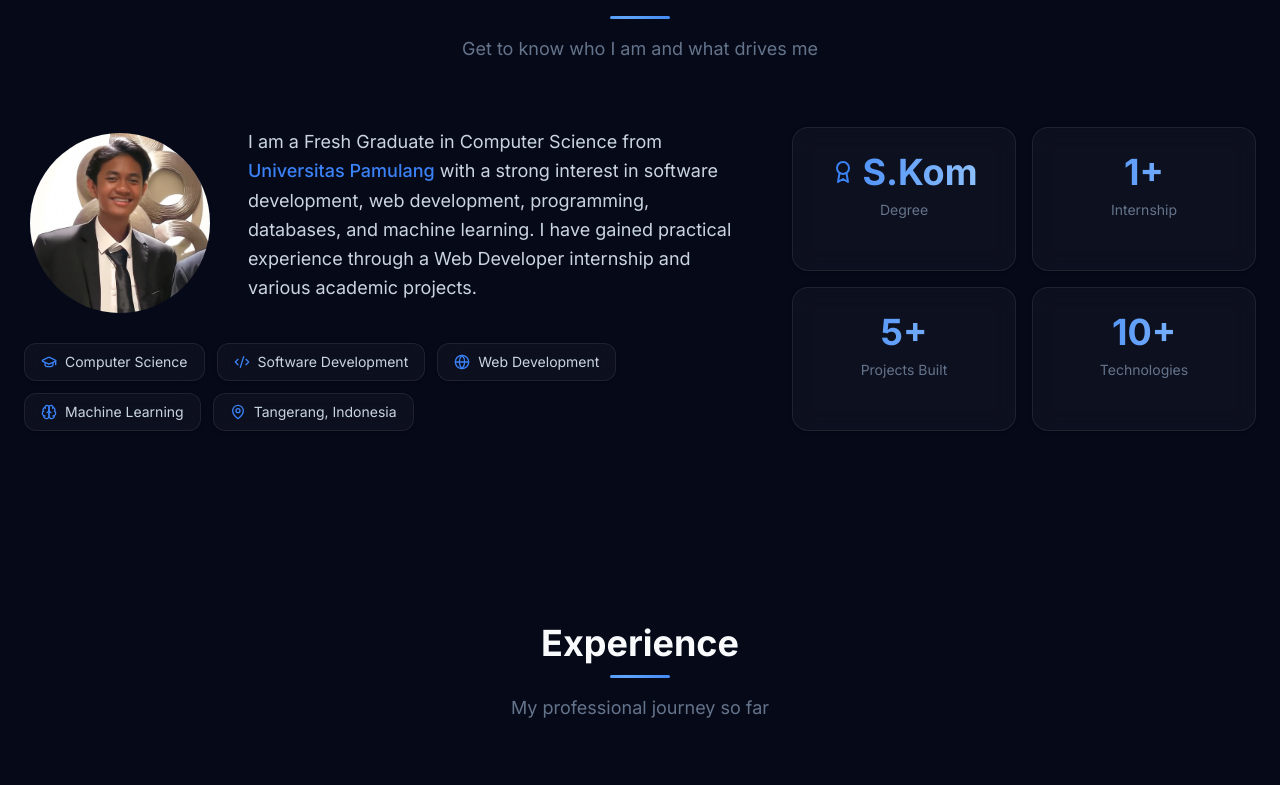
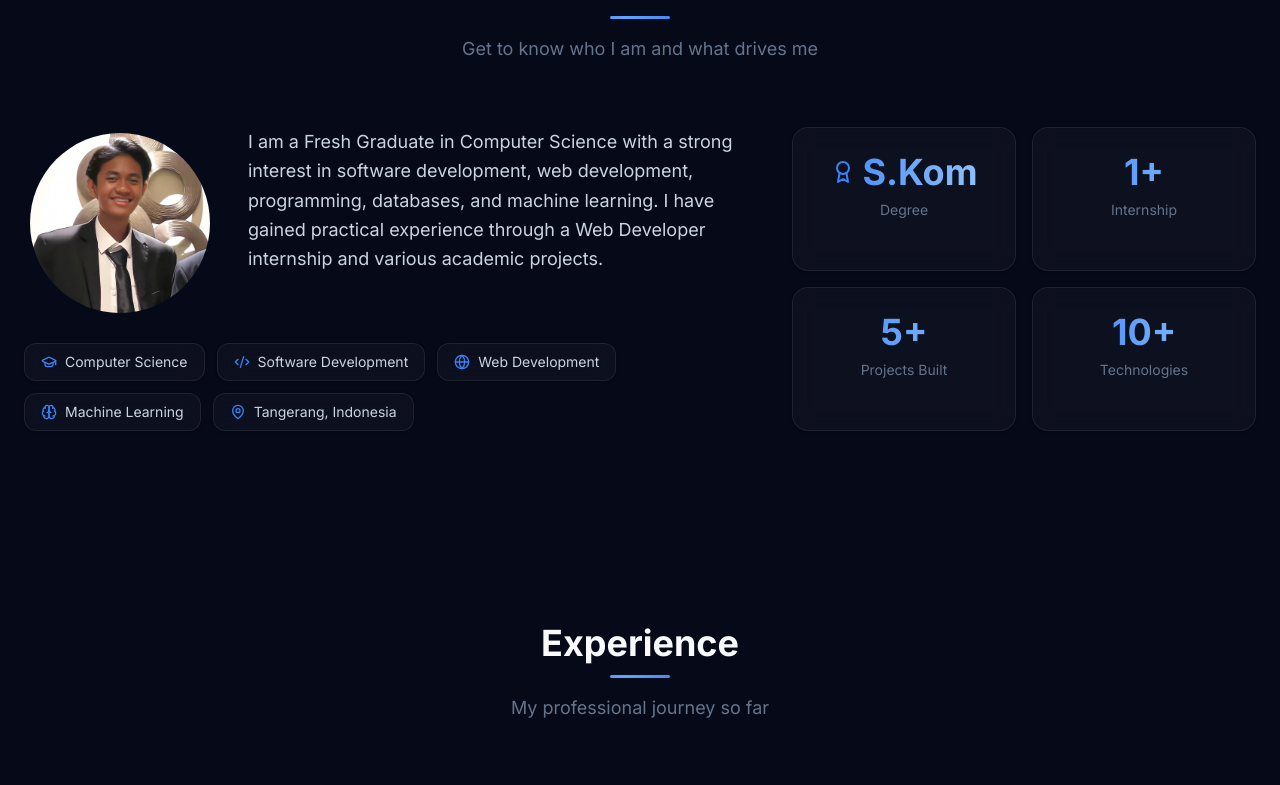
Before and after one commit to doxxy22/My-Portofolio, a React (Vite) app: page / in a window 1280 px wide. Shown: the part 1002-1787 px from the top of the page. Built offline with nearby package versions, Linux system fonts and the light colour scheme.

Commit message:
update biodata and design

```diff
--- a/src/components/About.jsx
+++ b/src/components/About.jsx
@@ -131,8 +131,8 @@
               {/* Bio Text */}
               <div className="space-y-4">
                 <p className="text-lg leading-relaxed" style={{ color: "rgb(var(--color-text-secondary))" }}>
-                  I am a Fresh Graduate in Computer Science from{" "}
-                  <span className="text-accent font-medium">Universitas Pamulang</span> with a strong
+                  I am a Fresh Graduate in Computer Science
+                  with a strong
                   interest in software development, web development, programming, databases, and machine
                   learning. I have gained practical experience through a Web Developer internship and
                   various academic projects.
--- a/src/components/Contact.jsx
+++ b/src/components/Contact.jsx
@@ -23,12 +23,6 @@
     value: "+6281316887410",
     href: "tel:081316887410",
   },
-  {
-    icon: MapPin,
-    label: "Location",
-    value: "Tangerang, Indonesia",
-    href: null,
-  },
 ];
 
 export default function Contact() {
@@ -45,7 +39,7 @@
 
 
         <motion.div
-          className="grid md:grid-cols-3 gap-6 max-w-4xl mx-auto"
+          className="grid grid-cols-1 md:grid-cols-2 gap-6 max-w-2xl mx-auto"
           variants={fadeUp}
           custom={2}
         >
--- a/src/components/Education.jsx
+++ b/src/components/Education.jsx
@@ -48,14 +48,7 @@
                 </span>
               </div>
 
-              <div className="flex flex-wrap gap-3">
-                <span className="flex items-center gap-2 text-sm" style={{ color: "rgb(var(--color-text-secondary))" }}>
-                  <BookOpen size={14} className="text-accent/70" /> Faculty of Computer Science
-                </span>
-                <span className="flex items-center gap-2 text-sm" style={{ color: "rgb(var(--color-text-secondary))" }}>
-                  <BookOpen size={14} className="text-accent/70" /> Computer Science Program
-                </span>
-              </div>
+
 
               <div className="mt-2 p-5 rounded-xl bg-accent/5 border border-accent/15">
                 <p className="text-xs text-accent font-semibold uppercase tracking-wider mb-2 flex items-center gap-2">
```
